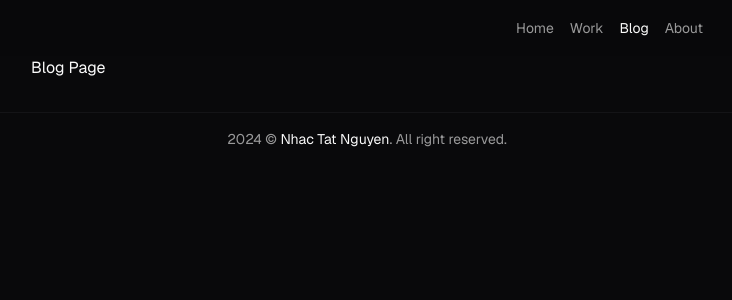
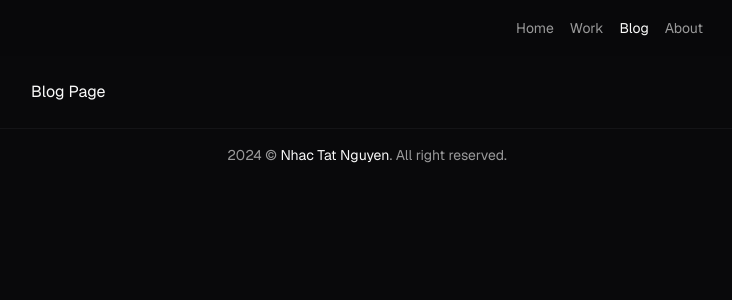
Before and after one commit to NguyenTatNhac/nhac.dev, a Next.js app: page /blog in a window 1280 px wide. Shown: the top 300 px of the page, without its empty margins (273-1005 px from the left). Built offline with nearby package versions, Linux system fonts and the light colour scheme.

Commit message:
Adjust the padding

```diff
--- a/src/app/layout.tsx
+++ b/src/app/layout.tsx
@@ -28,7 +28,7 @@ const RootLayout = ({ children }: RootLayoutProps) => {
     >
       <body className="antialiased">
         <Header />
-        <main className="max-w-2xl mx-4 md:mx-auto">{children}</main>
+        <main className="max-w-2xl mx-4 md:mx-auto py-6">{children}</main>
         <Footer />
       </body>
     </html>
--- a/src/components/Footer.tsx
+++ b/src/components/Footer.tsx
@@ -2,7 +2,7 @@ const Footer = () => {
   const year = new Date().getFullYear();
 
   return (
-    <footer className="border-t border-border/40 mt-8">
+    <footer className="border-t border-border/40">
       <div className="max-w-2xl mx-4 md:mx-auto py-4 flex justify-center align-middle">
         <div className="text-sm text-foreground/60">
           {year} © <span className="text-foreground">Nhac Tat Nguyen</span>.
```
